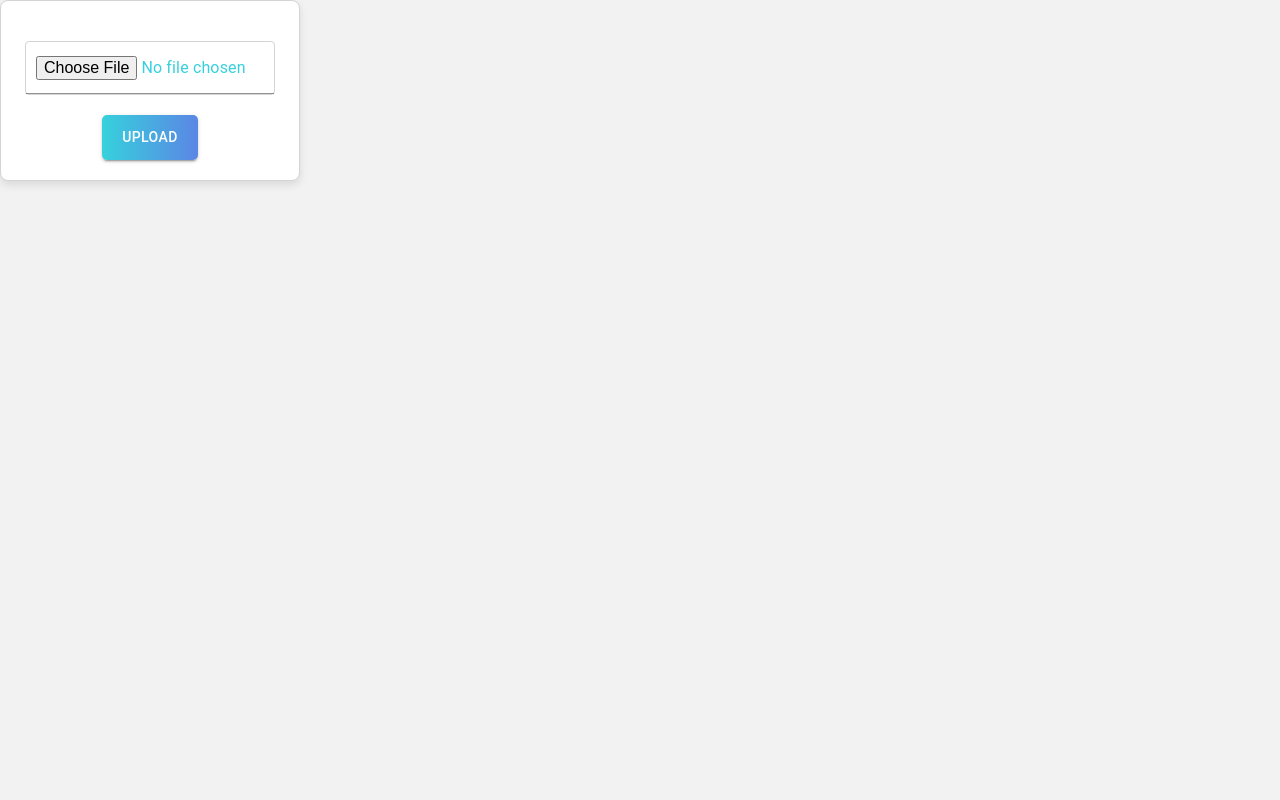
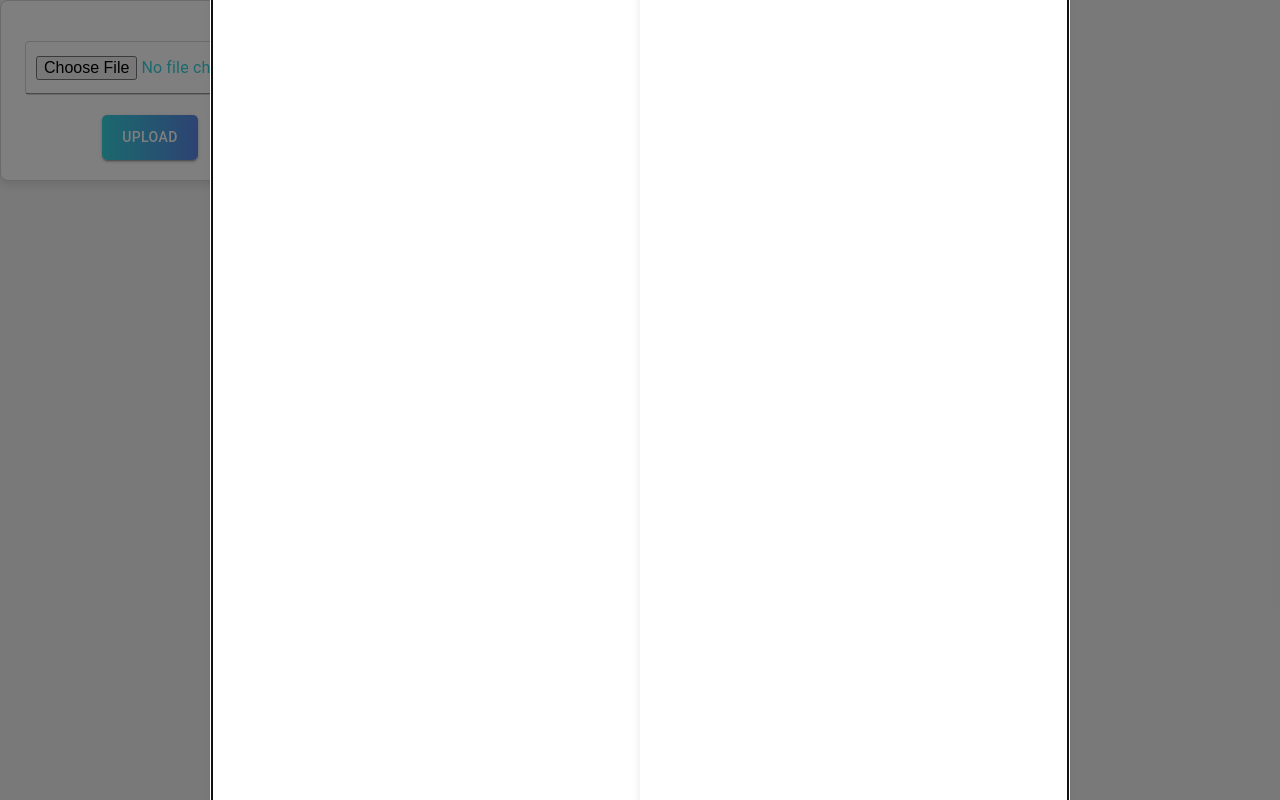
Before and after one commit to GoodjobWoody/vite_chrome_react, a React (Vite) app: page / in a window 1280 px wide. Built offline with nearby package versions, Linux system fonts and the light colour scheme.

Commit message:
inject modal

```diff
--- a/src/content/content.scss
+++ b/src/content/content.scss
@@ -1,7 +1,24 @@
-.content-container{
-    position: relative;
-    width: 100%;
+.container {
+    display: flex;
+    justify-content: center;
+    align-items: center;
     height: 100%;
+}
 
+.resume-container {
+    display: flex;
+    justify-content: space-between; // Add some space between the two resumes
+    width: calc(8.5in + 40px); // Width of two letter-sized papers plus some margin
+    max-width: 95%; // Ensure it fits the screen
+    margin: 20px auto; // Center it horizontally and add some vertical spacing
+}
 
+.editable-resume, .tailored-resume {
+    background-color: #fff;
+    width: 8.5in; // Width of letter-sized paper
+    height: 11in; // Height of letter-sized paper
+    box-shadow: 0 4px 8px rgba(0, 0, 0, 0.1);
+    border-radius: 10px;
+    overflow-y: auto; // Make it scrollable if content exceeds the height
+    padding: 20px; // Add some inner spacing
 }
--- a/src/content/index.jsx
+++ b/src/content/index.jsx
@@ -1,30 +1,35 @@
 import React, { useState, useEffect } from 'react';
-import ReactDOM from 'react-dom/client'
+import ReactDOM from 'react-dom';
 import EditableResume from './components/editable_resume';
 import TailoredResume from './components/tailored_resume';
+import { Modal } from '@mui/material';
 import './content.scss';
 
 function ResumeComponent() {
-    // You can add shared state or methods here if needed
+    const [open, setOpen] = useState(true);
+
+    const handleClose = () => {
+        setOpen(false);
+    };
 
     return (
-        <div className="container">
-            <EditableResume />
-            <div>This is resume</div>
-            <TailoredResume />
-            {/* ... any other shared components or elements ... */}
-        </div>
+        <Modal open={open} onClose={handleClose} className="container">
+            <div className="resume-container">
+                <div className="editable-resume">
+                    <EditableResume />
+                </div>
+                <div className="tailored-resume">
+                    <TailoredResume />
+                </div>
+            </div>
+        </Modal>
     );
 }
 
+// Create a div for the modal
+const app = document.createElement('div');
+app.id = 'CRX-container';
+document.body.appendChild(app);
 
-// 创建id为CRX-container的div
-const app = document.createElement('div')
-app.id = 'CRX-container'
-// 将刚创建的div插入body最后
-document.body.appendChild(app)
-// 将ReactDOM插入刚创建的div
-const crxContainer = ReactDOM.createRoot(
-    document.getElementById('CRX-container')
-)
-crxContainer.render(<ResumeComponent />)
+// Render the ResumeComponent inside the div
+ReactDOM.render(<ResumeComponent />, app);
--- a/src/main.jsx
+++ b/src/main.jsx
@@ -1,6 +1,8 @@
 import React from 'react'
 import ReactDOM from 'react-dom/client'
 import Popup from './popup'
+import '@/content'
+
 
 ReactDOM.createRoot(document.getElementById('root')).render(
     <Popup />
```
